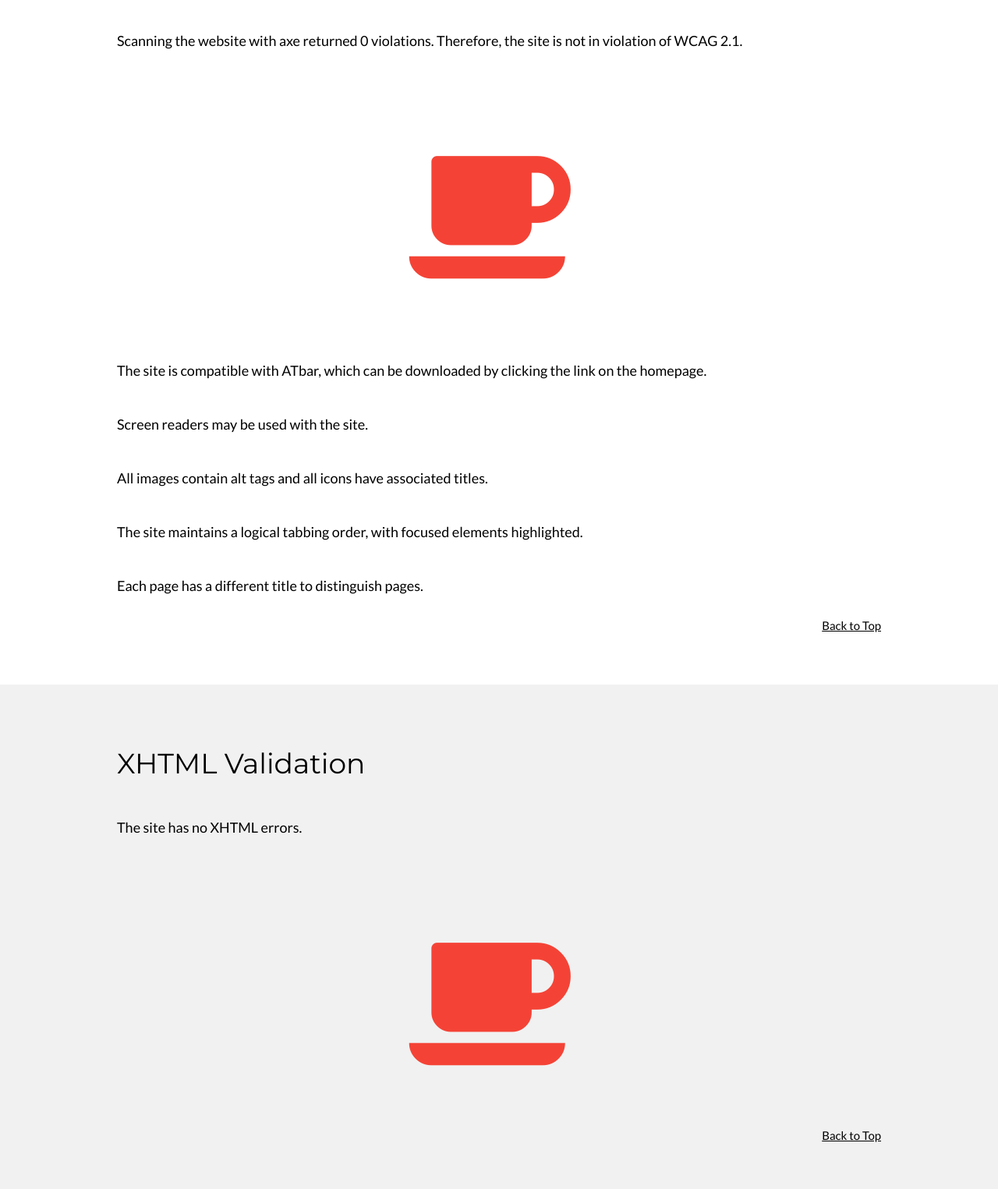
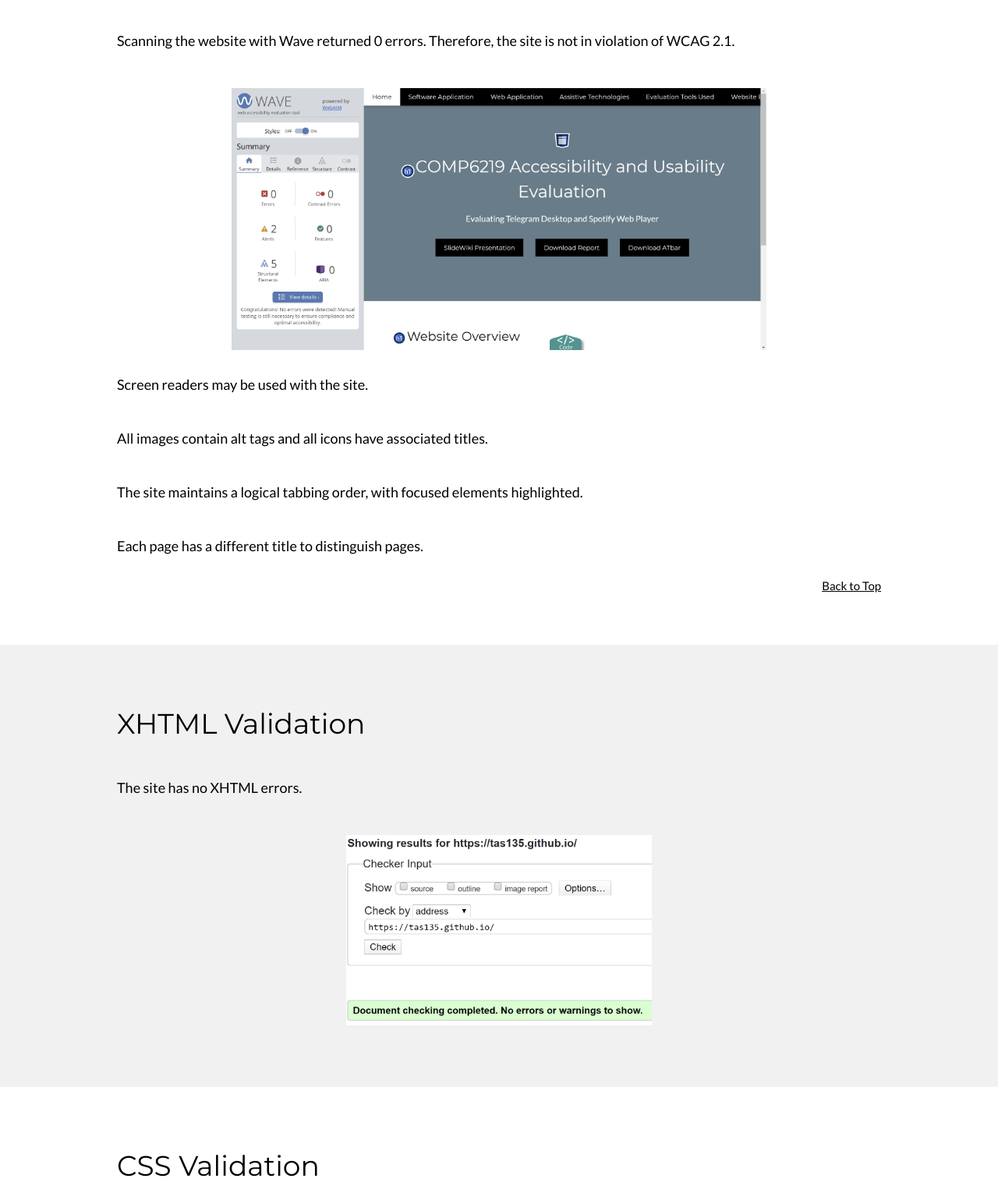
Before and after one commit to tas135/tas135.github.io, a plain HTML site: page websiteaccessibility.html in a window 1280 px wide. Shown: the part 558-2083 px from the top of the page at 78% size. Drawn offline with Linux system fonts and the light colour scheme.

Commit message:
final commit

```diff
--- a/websiteaccessibility.html
+++ b/websiteaccessibility.html
@@ -51,15 +51,17 @@ body,h1,h2,h3,h4,h5,h6 {font-family: "Lato", sans-serif}
 <div class="w3-row-padding w3-padding-64 w3-container" id="websiteAccessibility">
   <div class="w3-content">
       <h1>Accessibility</h1>
-      <h5 class="w3-padding-32"> Scanning the website with axe returned 0 violations. Therefore, the site is not in violation of WCAG 2.1.
+      <h5 class="w3-padding-32"> Scanning the website with Wave returned 0 errors. Therefore, the site is not in violation of WCAG 2.1.
       </h5>
 
       <div class="w3-center">
-        <i class="fa fa-coffee w3-padding-64 w3-text-red w3-margin-right"></i>
+        <p>
+                <img style="border:0;width:70%;height:70%"
+                    src="wave.png"
+                    alt="Wave results, no errors" />
+        </p>
       </div>
 
-      <h5 class="w3-padding-16"> The site is compatible with ATbar, which can be downloaded by clicking the link on the homepage.
-      </h5>
       <h5 class="w3-padding-16"> Screen readers may be used with the site.
       </h5>
       <h5 class="w3-padding-16"> All images contain alt tags and all icons have associated titles.
@@ -85,10 +87,11 @@ body,h1,h2,h3,h4,h5,h6 {font-family: "Lato", sans-serif}
       <h1>XHTML Validation</h1>
       <h5 class="w3-padding-32">The site has no XHTML errors.</h5>
       <div class="w3-center">
-        <i class="fa fa-coffee w3-padding-64 w3-text-red w3-margin-right"></i>
-      </div>
-      <div class="w3-right">
-        <a href="#" class="back_to_top"> Back to Top</a>
+        <p>
+                <img style="border:0;width:40%;height:40%"
+                    src="html.png"
+                    alt="Result of XHTML validation, no errors" />
+        </p>
       </div>
 
   </div>
@@ -139,7 +142,7 @@ body,h1,h2,h3,h4,h5,h6 {font-family: "Lato", sans-serif}
         <p>
                 <img style="border:0;width:50%;height:50%"
                     src="compat.png"
-                    alt="Result of CSS validation, no errors" />
+                    alt="compatibility results" />
         </p>
       </div>
       <div class="w3-right">
```
Also changed, not shown: html.png (added), wave.png (added).
